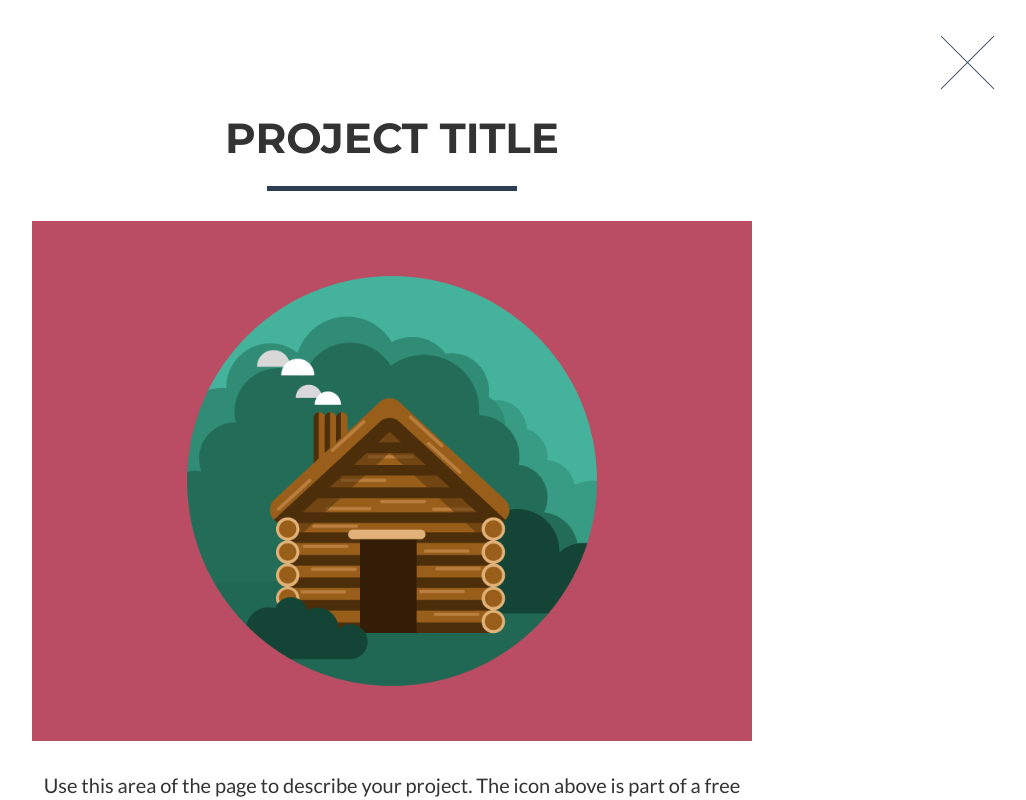
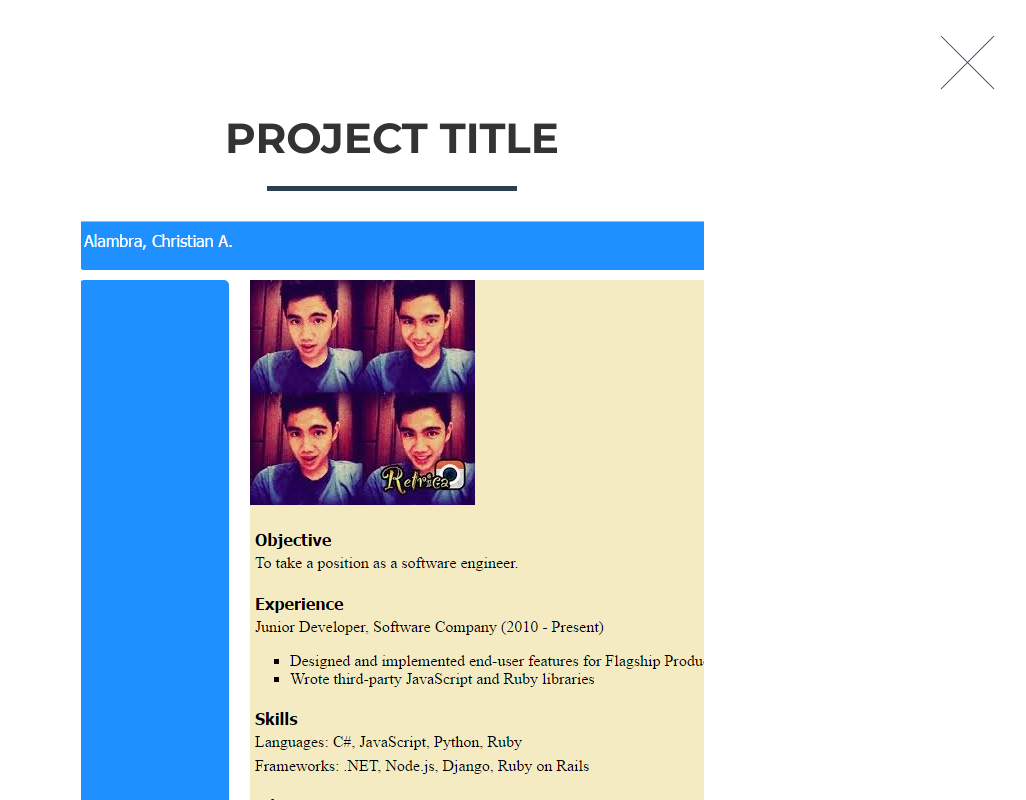
Before and after one commit to christianalambra/christianalambra.github.io, a website: page index.html in a window 1280 px wide. Both pictures are taken after a click on the link 250 px from the left and 1175 px from the top of the page. Shown: the part 775-1575 px from the top of the page, without its empty margins (248-1274 px from the left). Drawn offline with nearby package versions, Linux system fonts and the light colour scheme; files that its build step writes are made by us from their sources.

Commit message:
Update index.html

```diff
--- a/index.html
+++ b/index.html
@@ -306,7 +306,7 @@
                         <div class="modal-body">
                             <h2>Project Title</h2>
                             <hr class="star-primary">
-                            <img src="img/portfolio/cabin.png" class="img-responsive img-centered" alt="">
+                            <img src="Capture.PNG" class="img-responsive img-centered" alt="">
                             <p>Use this area of the page to describe your project. The icon above is part of a free icon set by <a href="https://sellfy.com/p/8Q9P/jV3VZ/">Flat Icons</a>. On their website, you can download their free set with 16 icons, or you can purchase the entire set with 146 icons for only $12!</p>
                             <ul class="list-inline item-details">
                                 <li>Client:
```
